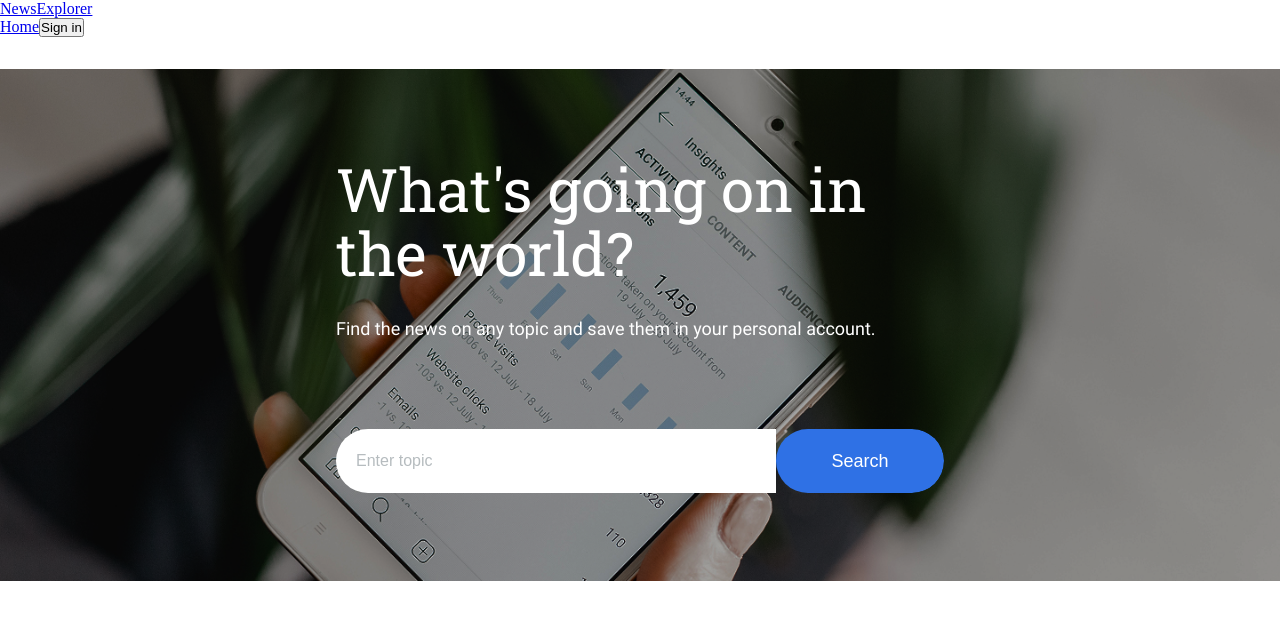
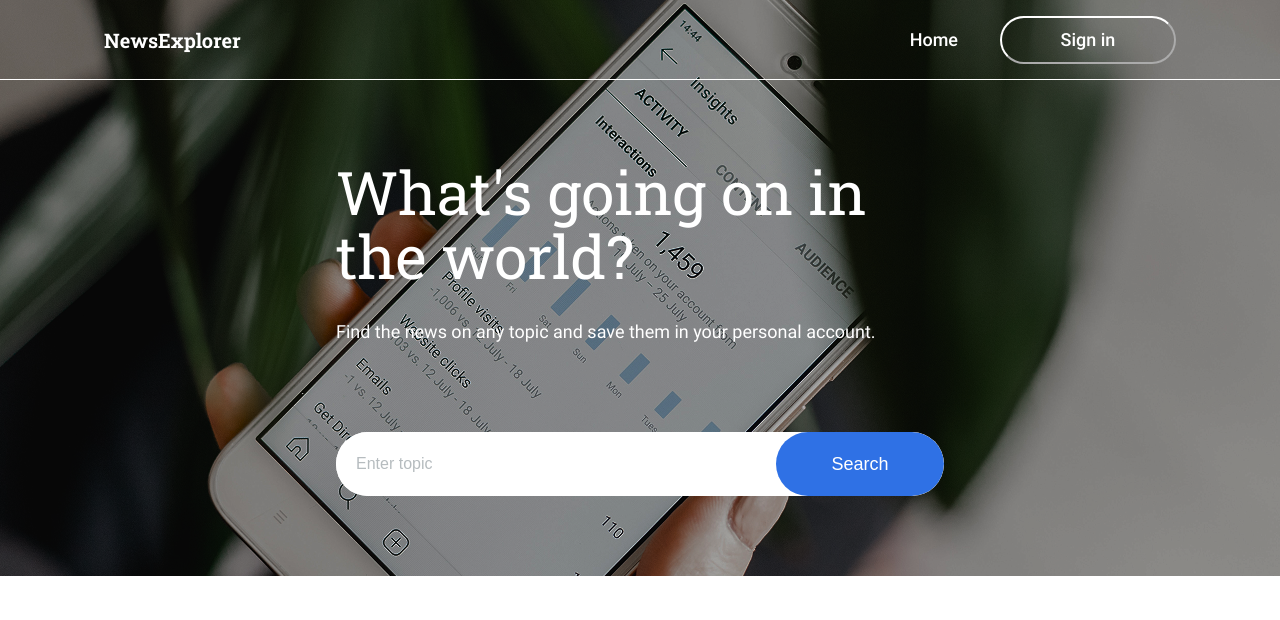
Before and after one commit to dancarlton/news-explorer-frontend, a React (Vite) app: page / in a window 1280 px wide. Shown: the top 620 px of the page. Built offline with nearby package versions, Linux system fonts and the light colour scheme.

Commit message:
completed header and styled main component behind

```diff
--- a/package.json
+++ b/package.json
@@ -12,7 +12,8 @@
   "dependencies": {
     "react": "^18.3.1",
     "react-dom": "^18.3.1",
-    "react-router": "^7.7.0"
+    "react-router": "^7.7.0",
+    "react-router-dom": "^7.7.0"
   },
   "devDependencies": {
     "@types/react": "^18.3.3",
--- a/src/components/Header/Header.css
+++ b/src/components/Header/Header.css
@@ -0,0 +1,51 @@
+.header {
+  display: flex;
+  justify-content: space-between;
+  align-items: center;
+  position: absolute;
+  padding: 0 104px;
+  height: 80px;
+  width: 100vw;
+  z-index: 10;
+  border-bottom: 1px solid white;
+  background-color: transparent;
+}
+
+.header__logo {
+  font-size: 20px;
+  line-height: 24px;
+  font-family: 'Roboto Slab';
+  font-weight: 700;
+  color: white;
+  text-decoration: none;
+}
+
+.header__nav {
+  display: flex;
+  align-items: center;
+  gap: 42px;
+  font-size: 18px;
+  line-height: 24px;
+  color: white;
+}
+
+.header__nav-item {
+  font-size: 18px;
+  line-height: 24px;
+  color: white;
+  font-family: 'Roboto';
+  font-weight: 500;
+}
+
+.header__signin-button {
+  width: 176px;
+  height: 48px;
+  background-color: transparent;
+  border-radius: 999px;
+  font-size: 18px;
+  line-height: 24px;
+  color: white;
+  border-color: white;
+  font-family: 'Roboto';
+  font-weight: 500;
+}
--- a/src/components/Header/Header.jsx
+++ b/src/components/Header/Header.jsx
@@ -1,6 +1,6 @@
 import { useState } from 'react'
 import './Header.css'
-import { Link } from 'react-router'
+import { Link } from 'react-router-dom'
 
 export default function Header() {
   const [isLoggedIn, setIsLoggedIn] = useState(false)
@@ -13,13 +13,13 @@ export default function Header() {
       <nav className='header__nav'>
         {isLoggedIn ? (
           <>
-            <Link to='/'>Home</Link>
-            <Link>Saved Articles</Link>
+            <Link className='header__nav-item' to='/'>Home</Link>
+            <Link className='header__nav-item'>Saved Articles</Link>
             <button className='header__profile-button'>Profile</button>
           </>
         ) : (
           <>
-            <Link to='/'>Home</Link>
+            <Link className='header__nav-item' to='/'>Home</Link>
             <button className='header__signin-button'>Sign in</button>
           </>
         )}
--- a/src/components/Main/Main.css
+++ b/src/components/Main/Main.css
@@ -5,22 +5,19 @@
   height: 576px;
   align-items: center;
   justify-content: center;
+  padding-top: 80px;
+  background-image: url(../../assets/images/main-background.png);
+  background-size: cover;
+  background-position: center;
+  background-repeat: no-repeat;
 }
 
 .main__content {
   display: flex;
   flex-direction: column;
-    text-align:left;
+  text-align: left;
   z-index: 1;
   width: 608px;
-}
-
-.main__background {
-    position: absolute;
-    background-size: cover;
-    background-position: center;
-    background-repeat: no-repeat;
-    width: 100vw;
 }
 
 .main__title {
--- a/src/components/Main/Main.jsx
+++ b/src/components/Main/Main.jsx
@@ -1,15 +1,9 @@
 import SearchBar from '../SearchBar/SearchBar'
 import './Main.css'
-import mainBackground from '../../assets/images/main-background.png'
 
 export default function Main() {
   return (
     <main className='main'>
-      <img
-        src={mainBackground}
-        alt='main background image'
-        className='main__background'
-      />
       <div className='main__content'>
         <h1 className='main__title'>What&apos;s going on in the world?</h1>
         <p className='main__subtitle'>
--- a/src/components/SearchBar/SearchBar.css
+++ b/src/components/SearchBar/SearchBar.css
@@ -5,6 +5,8 @@
   height: 64px;
   border-radius: 999px;
   overflow: hidden;
+  background-color: white;
+  border-radius: 999px;
 }
 
 .searchbar__input {
--- a/src/index.css
+++ b/src/index.css
@@ -1,4 +1,4 @@
-@import '../src//vendor/fonts.css';
+@import '../src/vendor/fonts.css';
 
 *,
 *::before,
@@ -7,3 +7,9 @@
   margin: 0;
   padding: 0;
 }
+
+/* Links */
+a {
+  color: inherit;
+  text-decoration: none;
+}
```
Also changed, not shown: 1 other file (tests, documents, lock files or other folders). Lines whose indentation alone changed are shown as unchanged.
